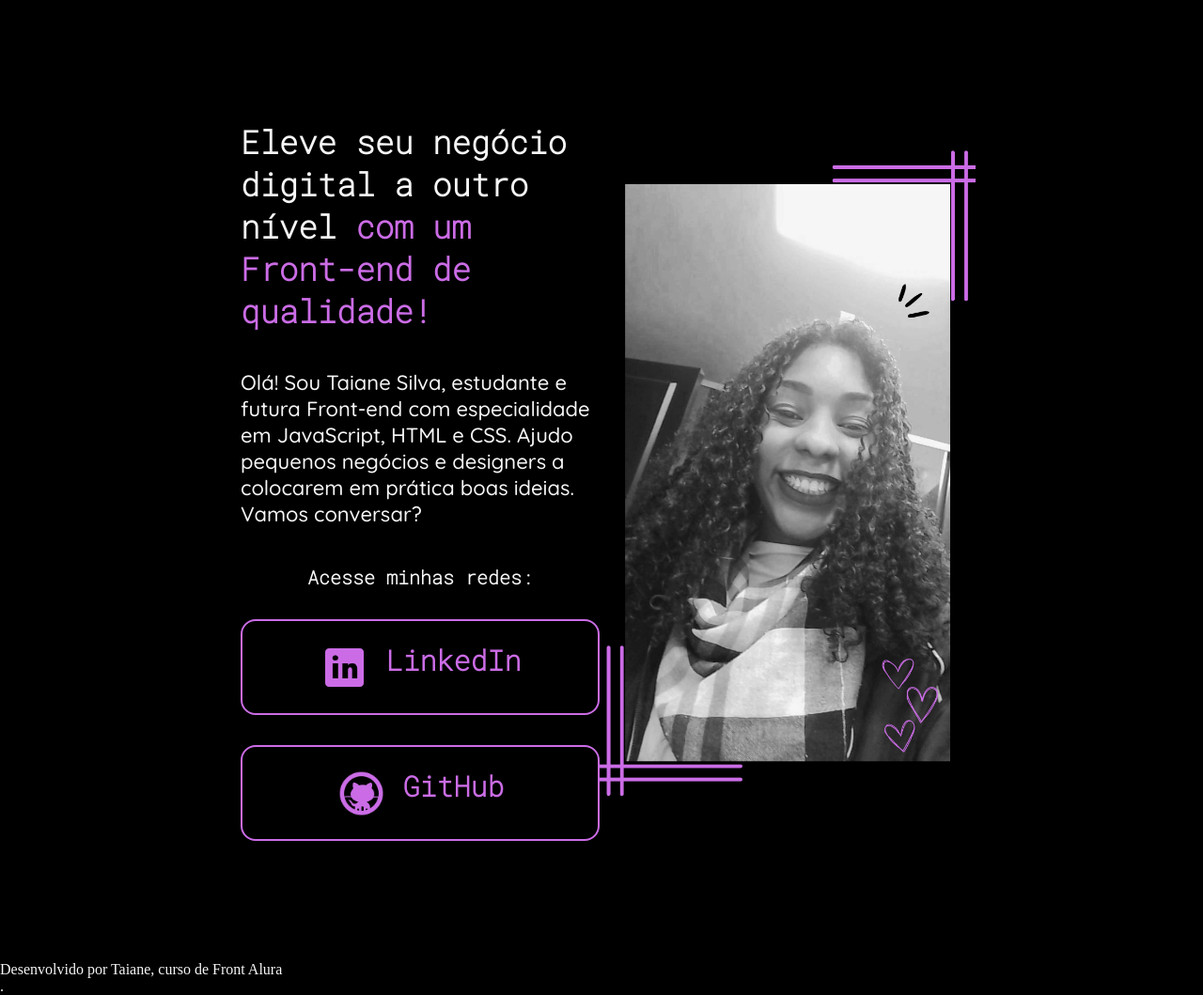
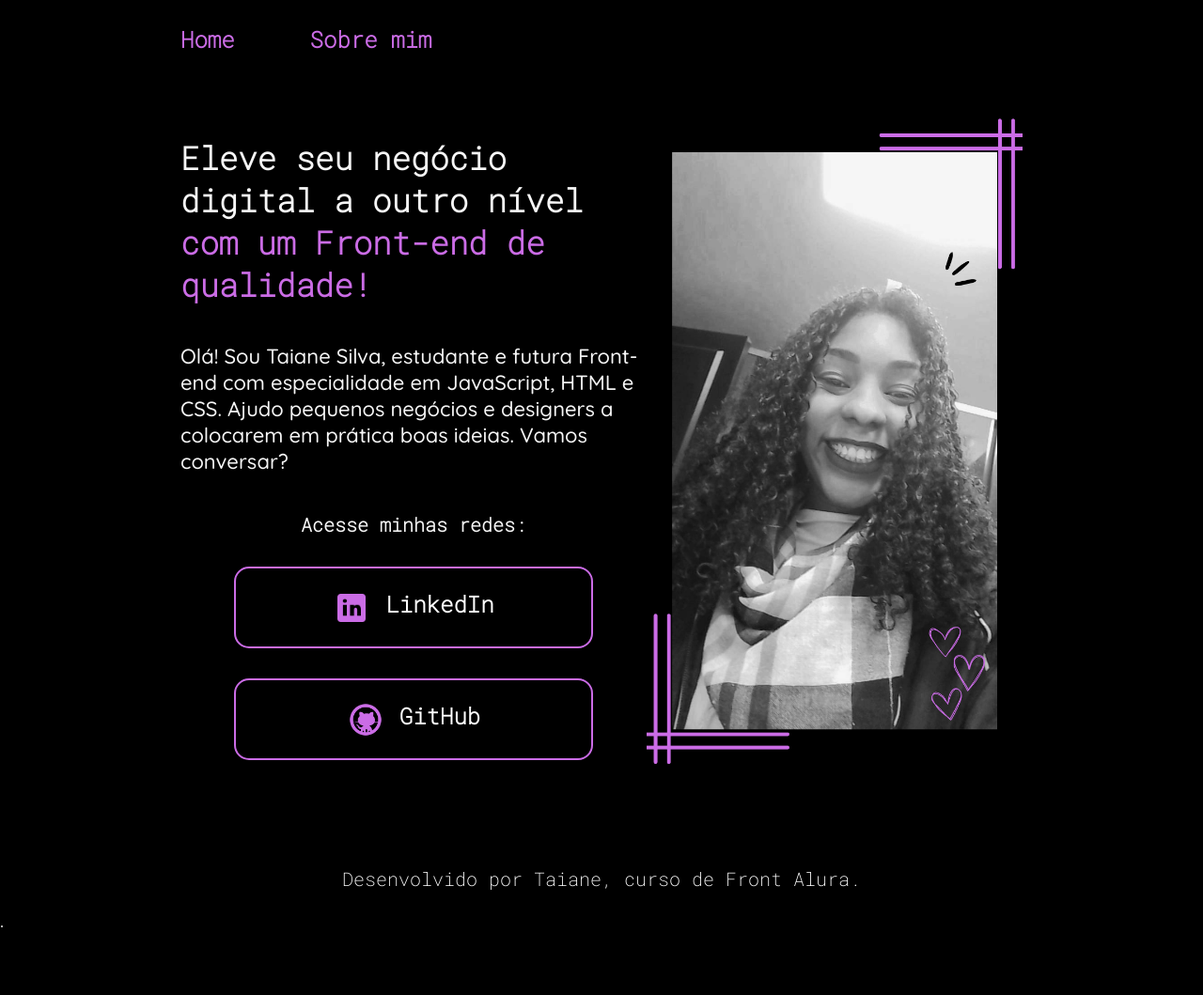
Before and after one commit to TayaSilva/Apresentacao, a plain HTML site: page index.html in a window 1280 px wide. Shown: the whole page at 94% size. After the commit the page ends 991 px from the top, so only its background shows below. Drawn offline with Linux system fonts and the light colour scheme.

Commit message:
atualização da pagina index, e começo do sobre mim

```diff
--- a/index.html
+++ b/index.html
@@ -4,10 +4,17 @@
     <meta charset="UTF-8">
     <meta name="viewport" content="width=device-width, initial-scale=1.0">
     <title>Portfolio</title>
-    <link rel="stylesheet" href="style.css">
+    <link rel="stylesheet" href="./styles/style.css">
 </head>
 <body>
-    <header> </header>
+    <header class="cabecalho">
+        <nav class="cabecalho-menu">
+            <a class="cabecalho-menu-links" href="index.html">Home</a>
+            <a class="cabecalho-menu-links" href="about.html">Sobre mim</a>
+        </nav>
+
+
+    </header>
 
     <main class="conteudo">
         <section class="conteudo-texto">
@@ -21,23 +28,23 @@
                 <h2 class="apresentacao-links-subt">Acesse minhas redes:</h2>
 
                 <a class="apresentacao-links-endereço" href="https://www.linkedin.com/in/taianeailva99">
-                    <img class="apresentacao-links-endereço-img" src="Linkedin.png"> LinkedIn
+                    <img class="apresentacao-links-endereço-img" src="./assets/Linkedin.png"> LinkedIn
                 </a>
 
                 <a class="apresentacao-links-endereço" href="https://github.com/TayaSilva">
-                    <img class="apresentacao-links-endereço-img" src="git.png"> GitHub
+                    <img class="apresentacao-links-endereço-img" src="./assets/git.png"> GitHub
 
                 </a>
             </div>
         </section>
 
-        <img class="imagem" src="Imagem1.png" alt="Foto da Taiane Silva">
+        <img class="imagem" src="./assets/Imagem1.png" alt="Foto da Taiane Silva">
 
 
     </main>
 
     <footer class="rodape">
-        <p>Desenvolvido por Taiane, curso de Front Alura</p>
+        <p>Desenvolvido por Taiane, curso de Front Alura.</p>
 
     </footer>.
 
--- a/style.css
+++ b/styles/style.css
@@ -11,7 +11,6 @@
 }
 
 body{
-    height: 100vh;
     box-sizing: border-box;
     background-color: black;
     color: #f6f6f6;
@@ -21,8 +20,32 @@
     color: #cb6ce6;
 }
 
+.cabecalho{
+    padding: 2% 0% 0% 15%;
+
+}
+
+.cabecalho-menu{
+    display: flex;
+   gap: 80px;
+
+}
+.cabecalho-menu-links{
+
+    font-family:'Roboto Mono', monospace;
+    font-size: 24px;
+    font-weight: 600;
+    color: #cb6ce6;
+    text-decoration: none;
+
+}
+.cabecalho-menu-links:hover{
+    color: plum;
+}
+
+
 .conteudo{
-    margin: 10% 20%;
+    padding: 5% 15%;
     display: flex ;
     align-items: center;
     justify-content: space-between;
@@ -64,23 +87,23 @@
     gap: 16px;
     text-align: center;
     border-radius: 16px;
-    font-size: 30px;
+    font-size: 24px;
     padding: 21.5px 0;
     text-decoration: none;
-    color: #cb6ce6;
+    color: white;
     font-family:'Roboto Mono', monospace ;
     font-weight: 600;
     border: 2px solid #cb6ce6;
 }
 
 .apresentacao-links-endereço:hover{
-background-color: #272727;
-/* Hover, quando passa o mouse em cima, muda a cor */
+    background-color: #272727;
+    /* Hover, quando passa o mouse em cima, muda a cor */
 }
 
 
 .apresentacao-links-endereço-img{
-    width: 55px;
+    width: 40px;
 }
 
 .imagem{
@@ -88,7 +111,19 @@
 }
 
 .rodape{
+    color: white;
+    background-color: black;
+    text-align: center;
+    font-family:'Roboto Mono', monospace ;
+    font-size: 20px;
+    padding: 25px;
+    font-weight: 400px;
 
+
+}
+.rodape:hover{
+    background-color: black;
+    color: #cb6ce6;
 }
 
 /* crtl + K + C comentarios */
```
Also changed, not shown: about.html (added, +37 -0 lines), assets/Imagem1.png (renamed from Imagem1.png), assets/Linkedin.png (renamed from Linkedin.png), assets/git.png (renamed from git.png).
